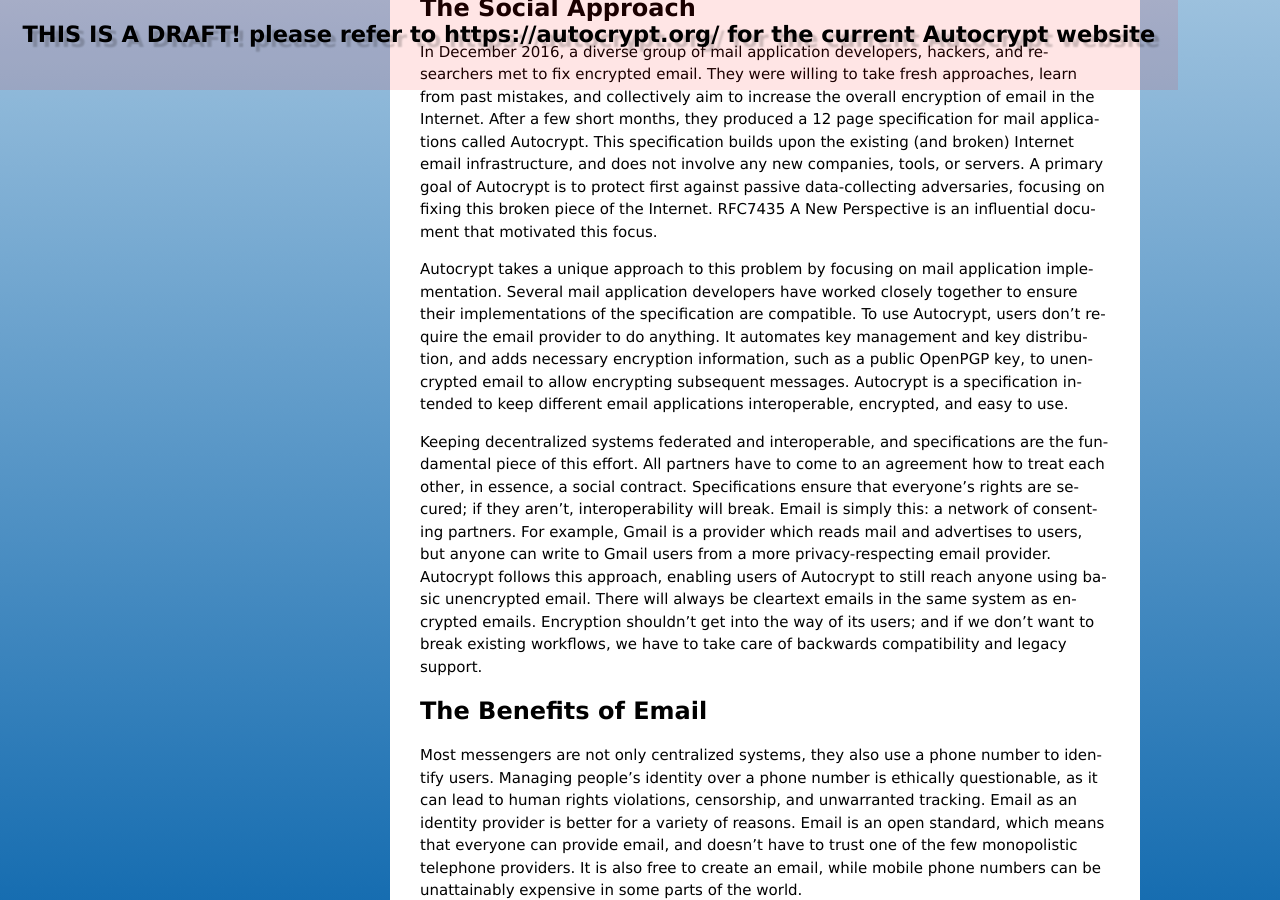
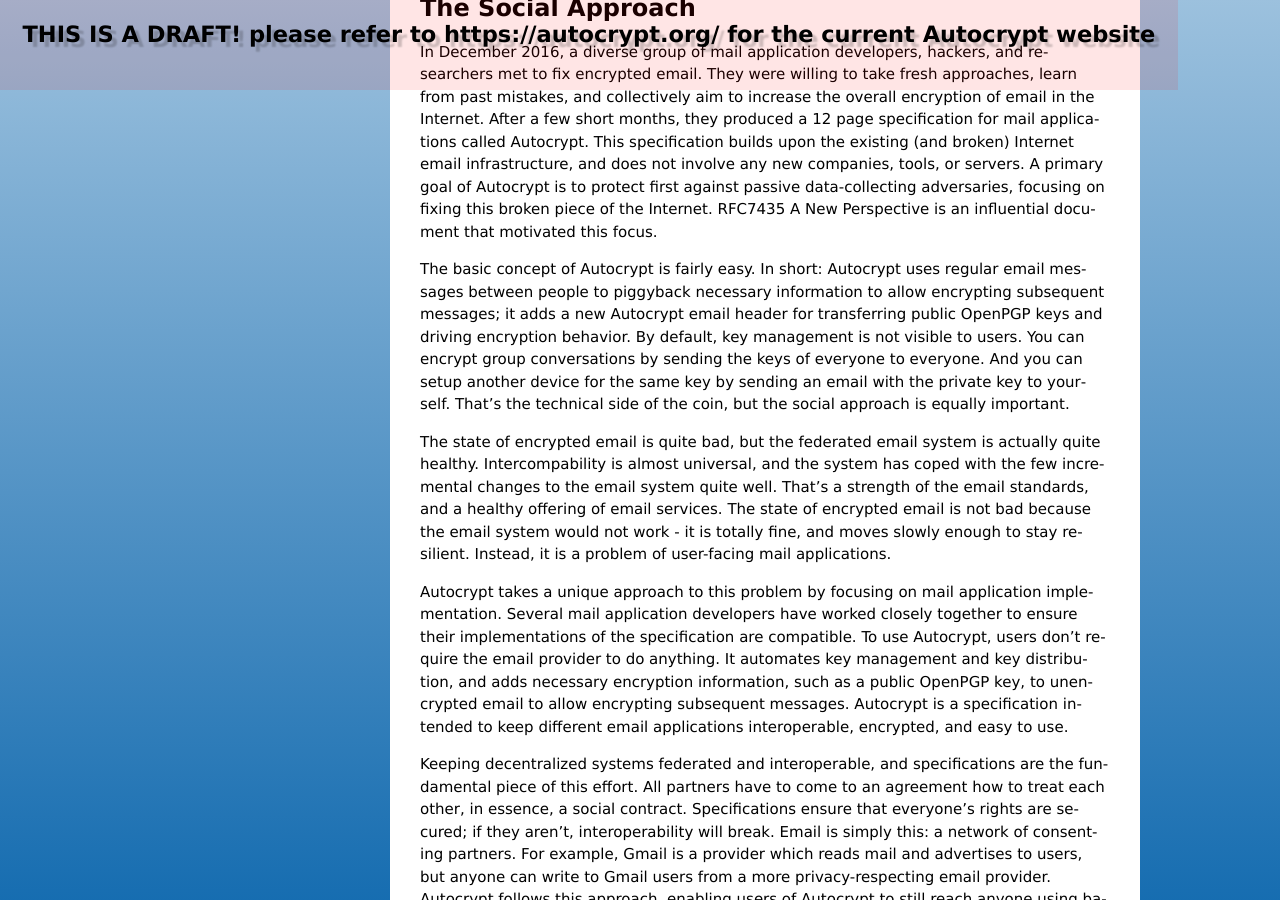
Before and after one commit to autocrypt/autocrypt, a Sphinx documentation site: the page built from doc/blog/18/03/07/index.rst, in a window 1280 px wide and 900 px high, scrolled down 948 px. Built offline with Sphinx 7.4.7, drawn with Linux system fonts in a browser that asks for light colours.

Commit message:
how does autocrypt work, health status of the email fediverse

```diff
--- a/doc/blog/18/03/07/index.rst
+++ b/doc/blog/18/03/07/index.rst
@@ -10,6 +10,25 @@
 --------------------
 
 In December 2016, a diverse group of mail application developers, hackers, and researchers met to fix encrypted email. They were willing to take fresh approaches, learn from past mistakes, and collectively aim to increase the overall encryption of email in the Internet. After a few short months, they produced a 12 page specification for mail applications called Autocrypt. This specification builds upon the existing (and broken) Internet email infrastructure, and does not involve any new companies, tools, or servers. A primary goal of Autocrypt is to protect first against passive data-collecting adversaries, focusing on fixing this broken piece of the Internet. RFC7435 A New Perspective is an influential document that motivated this focus.
+
+The basic concept of Autocrypt is fairly easy. In short: Autocrypt
+uses regular email messages between people to piggyback necessary
+information to allow encrypting subsequent messages; it adds a new
+Autocrypt email header for transferring public OpenPGP keys and
+driving encryption behavior. By default, key management is not visible
+to users. You can encrypt group conversations by sending the keys of
+everyone to everyone. And you can setup another device for the same
+key by sending an email with the private key to yourself. That's the
+technical side of the coin, but the social approach is equally important.
+
+The state of encrypted email is quite bad, but the federated email
+system is actually quite healthy. Intercompability is almost
+universal, and the system has coped with the few incremental changes
+to the email system quite well. That's a strength of the email
+standards, and a healthy offering of email services. The state of
+encrypted email is not bad because the email system would not work
+- it is totally fine, and moves slowly enough to stay resilient.
+Instead, it is a problem of user-facing mail applications.
 
 Autocrypt takes a unique approach to this problem by focusing on mail application implementation. Several mail application developers have worked closely together to ensure their implementations of the specification are compatible. To use Autocrypt, users don't require the email provider to do anything. It automates key management and key distribution, and adds necessary encryption information, such as a public OpenPGP key, to unencrypted email to allow encrypting subsequent messages. Autocrypt is a specification intended to keep different email applications interoperable, encrypted, and easy to use.
 
```
